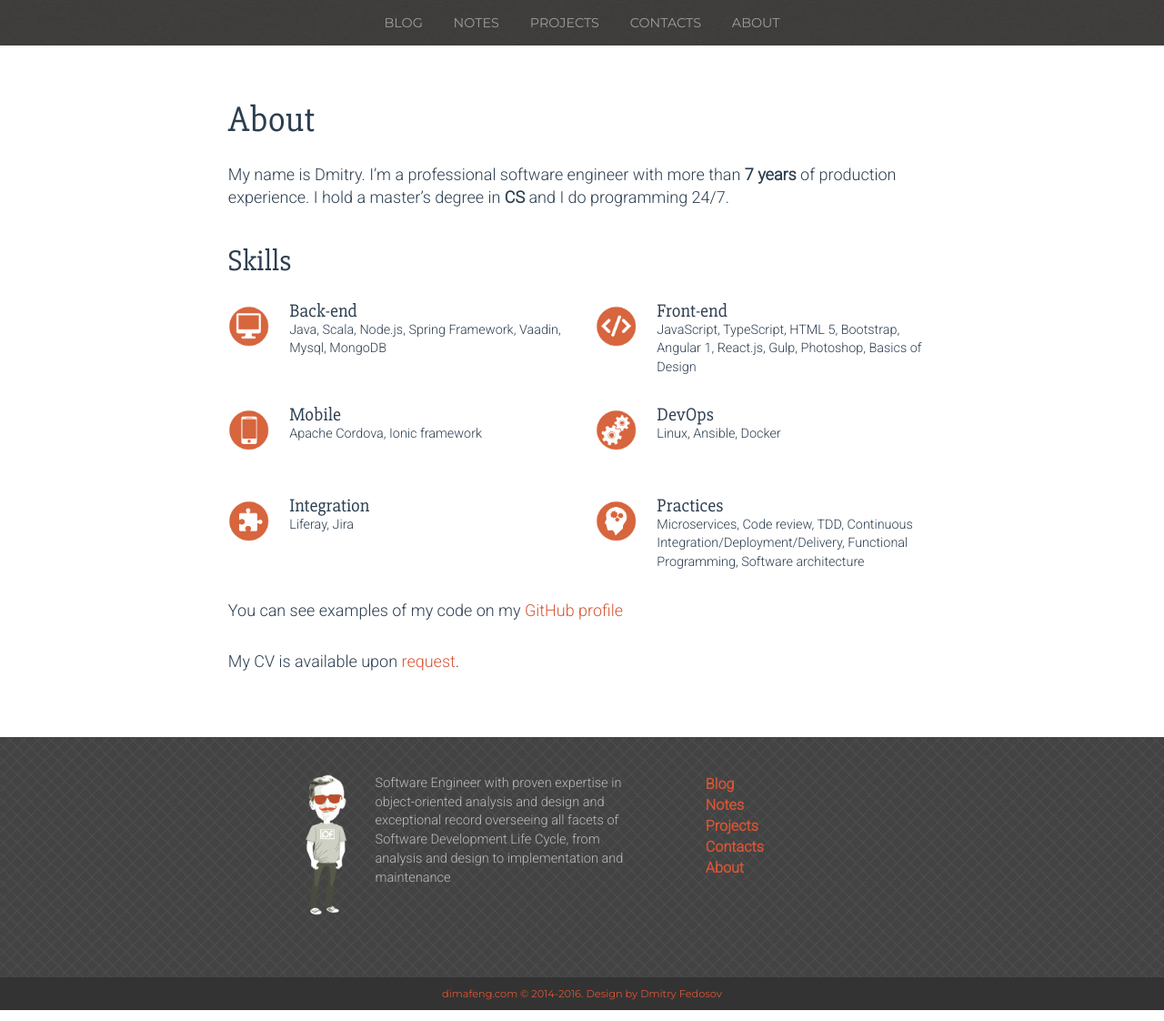
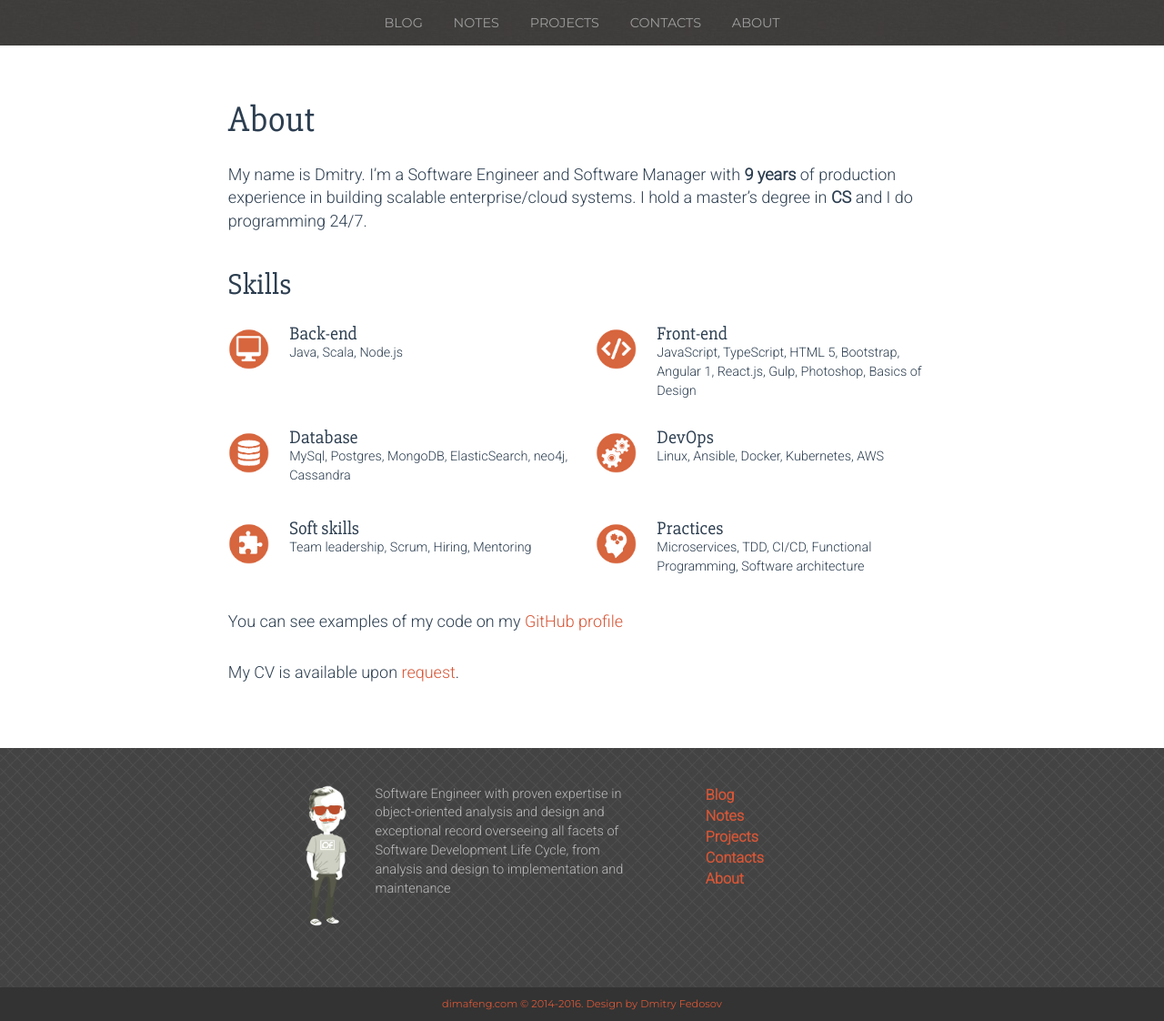
Before and after one commit to dimafeng/dimafeng.github.io, a Jekyll site: the page built from about.md, in a window 1280 px wide. Shown: the whole page at 91% size. Built offline with Jekyll 4.4.1, drawn with Linux system fonts in a browser that asks for light colours; nearby versions of some CDN libraries.

Commit message:
Update about.md

```diff
--- a/about.md
+++ b/about.md
@@ -6,7 +6,7 @@ permalink: /about/
 
 # About
 
-My name is Dmitry. I'm a professional software engineer with more than **7 years** of production experience. I hold a master's degree in **CS** and I do programming 24/7.
+My name is Dmitry. I'm a Software Engineer and Software Manager with **9 years** of production experience in building scalable enterprise/cloud systems. I hold a master's degree in **CS** and I do programming 24/7.
 
 ## Skills
 
@@ -20,7 +20,7 @@ My name is Dmitry. I'm a professional software engineer with more than **7 years
       <div class="col-xs-10">
         <h3>Back-end</h3>
         <p>
-          Java, Scala, Node.js, Spring Framework, Vaadin, Mysql, MongoDB
+          Java, Scala, Node.js
         </p>
       </div>
     </div>
@@ -43,12 +43,12 @@ My name is Dmitry. I'm a professional software engineer with more than **7 years
   <div class="col-md-6">
     <div class="row">
       <div class="col-xs-2">
-        <img src="/assets/icons_about/mobile.png">
+        <img src="/assets/icons_about/database.png">
       </div>
       <div class="col-xs-10">
-        <h3>Mobile</h3>
+        <h3>Database</h3>
         <p>
-          Apache Cordova, Ionic framework
+          MySql, Postgres, MongoDB, ElasticSearch, neo4j, Cassandra
         </p>
       </div>
     </div>
@@ -62,7 +62,7 @@ My name is Dmitry. I'm a professional software engineer with more than **7 years
       <div class="col-xs-10">
         <h3>DevOps</h3>
         <p>
-          Linux, Ansible, Docker
+          Linux, Ansible, Docker, Kubernetes, AWS
         </p>
       </div>
     </div>
@@ -74,9 +74,9 @@ My name is Dmitry. I'm a professional software engineer with more than **7 years
         <img src="/assets/icons_about/integration.png">
       </div>
       <div class="col-xs-10">
-        <h3>Integration</h3>
+        <h3>Soft skills</h3>
         <p>
-          Liferay, Jira
+          Team leadership, Scrum, Hiring, Mentoring
         </p>
       </div>
     </div>
@@ -90,7 +90,7 @@ My name is Dmitry. I'm a professional software engineer with more than **7 years
       <div class="col-xs-10">
         <h3>Practices</h3>
         <p>
-          Microservices, Code review, TDD, Continuous Integration/Deployment/Delivery, Functional Programming, Software architecture
+          Microservices, TDD, CI/CD, Functional Programming, Software architecture
         </p>
       </div>
     </div>
```
